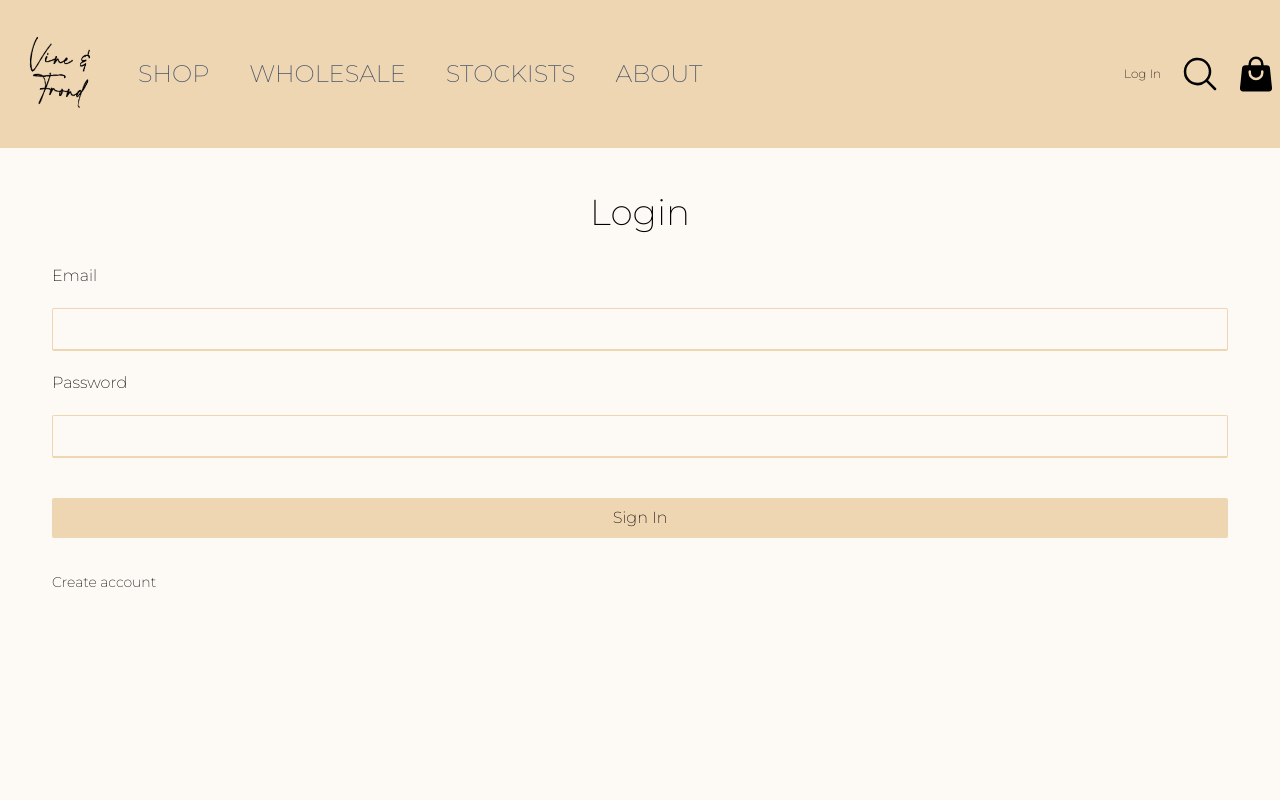
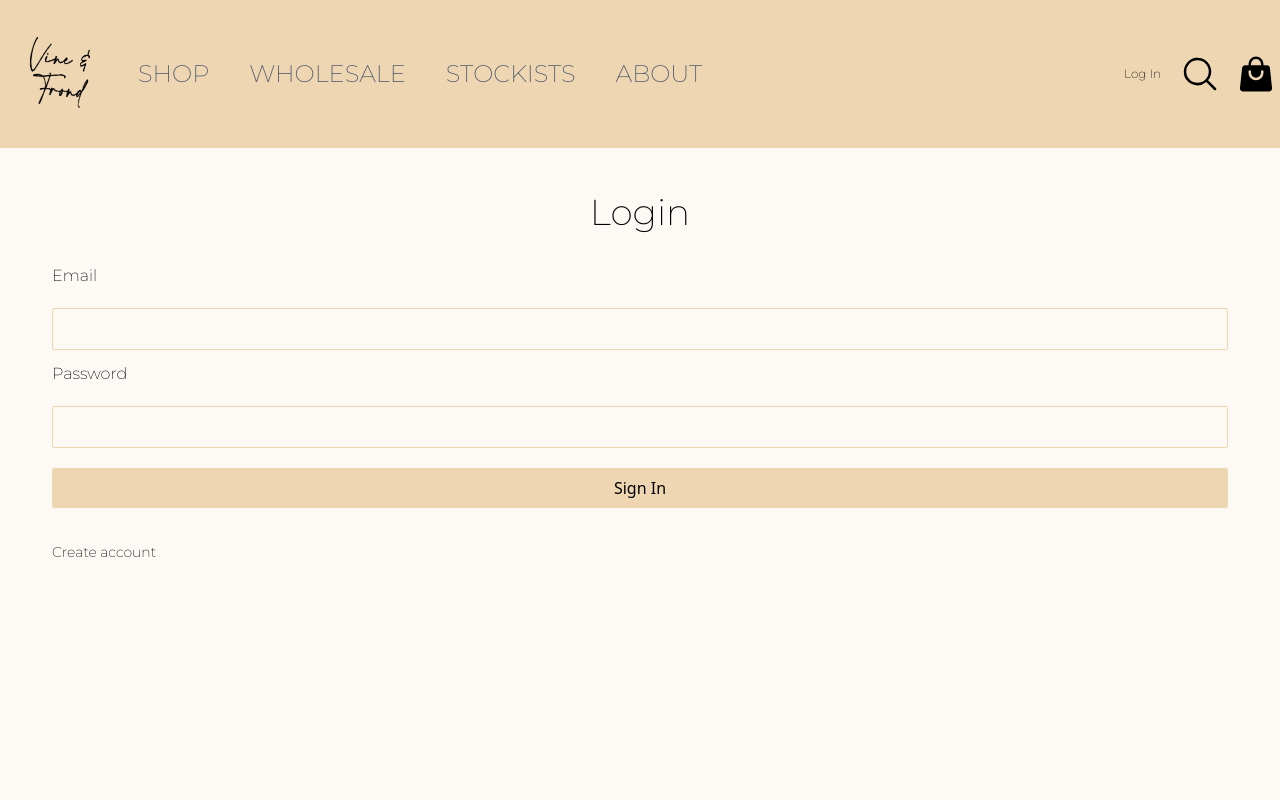
Before and after one commit to Calathea-Z/Vine-Frond-Shop, a Next.js app: page /login in a window 1280 px wide. Shown: the top 800 px of the page. Built offline with nearby package versions, Linux system fonts and the light colour scheme.

Commit message:
Change formatting of login screen to match register screen.

```diff
--- a/pages/login.js
+++ b/pages/login.js
@@ -1,14 +1,21 @@
 import Footer from "@/components/Footer";
 import Header from "@/components/Header";
 import Link from "next/link";
-import { useForm, Controller } from "react-hook-form";
+import { useForm } from "react-hook-form";
+import { useState } from "react";
 
 const LoginScreen = () => {
   const {
     handleSubmit,
-    control,
+    register,
     formState: { errors },
   } = useForm();
+
+  const [showPassword, setShowPassword] = useState(false);
+
+  const handlePasswordShowHide = () => {
+    setShowPassword(!showPassword);
+  };
 
   const submitHandler = async ({email, password}) => {};
   return (
@@ -18,60 +25,40 @@ const LoginScreen = () => {
         <h1 className="self-center p-3 text-4xl">Login</h1>
         <form onSubmit={handleSubmit(submitHandler)} className="flex flex-col p-5 ">
           <h1 className='mb-5'>Email</h1>
-          <Controller
-            name="email"
-            control={control}
-            defaultValue=""
-            rules={{
-              required: true,
-              pattern: /^[a-z0-9._%+-]+@[a-z0-9.-]+\.[a-z]{2-4}$/,
-            }}
-            render={({ field }) => (
           <input
-              className='bg-transparent border-b-2 border-primary mb-5 p-2 rounded-sm focus:bg-none focus:ring-0 focus:border-transparent'
-                id="email"
-                label="Email"
-                inputProps={{ type: "email" }}
-                error={errors.email}
-                helperText={
-                  errors.email
-                    ? (errors.email.type = "pattern"
-                        ? "Email is not valid"
-                        : "Email is required")
-                    : ""
-                }
-                {...field}
+            className="bg-transparent border-primary mb-3 p-2 rounded-sm focus:bg-transparent focus:ring-0 focus:border-transparent w-full"
+            type="email"
+            {...register("email", {
+              required: "Required",
+              pattern: {
+                value: /^[A-Za-z0-9._%+-]+@[a-z0-9.-]+\.[a-z]{2,4}$/,
+                message: "Please enter a valid email address",
+              },
+            })}
           />
+          {errors.email ? (
+            <p className=" bg-primary border-transparent rounded-md p-[.2rem] text-black font-sans text-[.6rem] text-center w-max mb-1">
+              {errors.email?.message}
+            </p>
+          ) : (
+            ""
           )}
-          ></Controller>
           <h1 className='mb-5'>Password</h1>
-          <Controller
-            name="password"
-            control={control}
-            defaultValue=""
-            rules={{
-              required: true,
-              minLength: 8,
-            }}
-            render={({ field }) => (
           <input
-              className='bg-transparent border-b-2 border-primary mb-8 p-2 rounded-sm focus:bg-none'
-                id="password"
-                label="Password"
-                inputProps={{ type: "password" }}
-                error={Boolean(errors.password)}
-                helperText={
-                  errors.password
-                    ? (errors.password.type = "minLength"
-                        ? "Password must be at least 8 characters"
-                        : "Password is required")
-                    : ""
-                }
-                {...field}
+                className="bg-transparent border-primary mb-3 p-2 rounded-sm focus:bg-transparent focus:ring-0 focus:border-transparent w-full"
+                type={showPassword ? "text" : "password"}
+                {...register("password",
+                {
+                  required: "Required",})}
               />
+              {errors.password ? (
+                <p className="bg-primary border-transparent rounded-md p-[.2rem] text-black font-sans text-[.6rem] w-max text-center mb-1">
+                  {errors.password?.message}
+                </p>
+              ) : (
+                ""
               )}
-          ></Controller>
-          <button className='bg-primary rounded-sm mt-2 px-10 py-2 hover:bg-primary/80 mb-8' type='submit'>Sign In</button>
+          <button className='bg-primary rounded-sm mt-2 px-10 py-2 hover:bg-primary/80 mb-8 font-sans' type='submit'>Sign In</button>
           <div>
             <Link href="/register" passHref className='text-sm hover:opacity-70'>
               Create account
--- a/pages/register.js
+++ b/pages/register.js
@@ -4,7 +4,6 @@ import { Store } from "@/utils/Store";
 import axios from "axios";
 import Link from "next/link";
 import { useRouter } from "next/router";
-import { useSnackbar } from "notistack";
 import { useForm } from "react-hook-form";
 import { useEffect, useContext, useState } from "react";
 import jsCookie from "js-cookie";
@@ -56,8 +55,6 @@ const RegisterScreen = () => {
   const handlePasswordConfirmShowHide = () => {
     setShowPasswordConfirm(!showPasswordConfirm);
   };
-
-  const {enqueueSnackbar} = useSnackbar();
 
   const submitHandler = async ({
     firstName,
```
Lines whose indentation alone changed are shown as unchanged.
